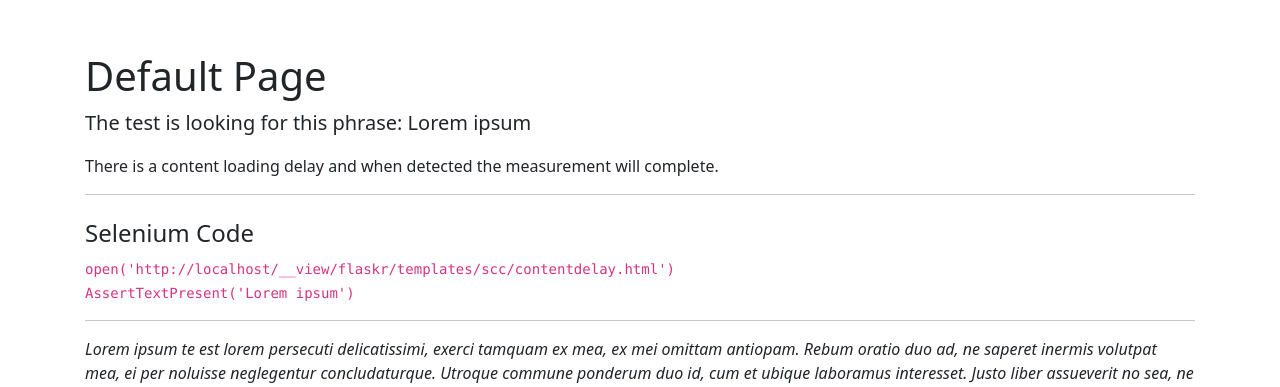
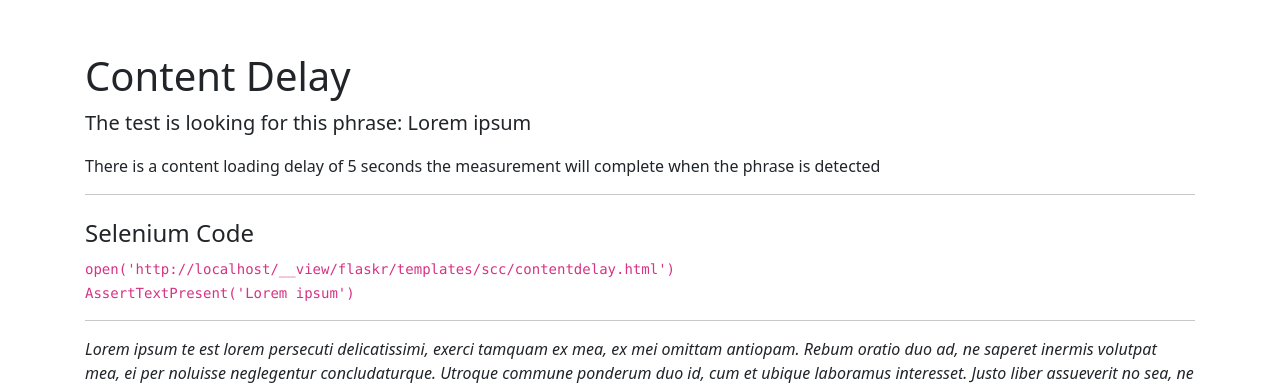
Before and after one commit to rcastley/SynCreator, a Flask app: template flaskr/templates/scc/contentdelay.html in a window 1280 px wide. Shown: the part 56-443 px from the top of the page. Run offline with Flask 2, Linux system fonts and the light colour scheme; the template is opened without the code that fills it, so the values that code supplies are empty; some libraries are stand-ins or nearby versions.

Commit message:
Typo fixes

```diff
--- a/flaskr/templates/scc/contentdelay.html
+++ b/flaskr/templates/scc/contentdelay.html
@@ -1,9 +1,9 @@
 {% extends 'site.html' %}
 
 {% block content %}
-<h1 class="mt-5">Default Page</h1>
+<h1 class="mt-5">Content Delay</h1>
 <p class="lead">The test is looking for this phrase: <b>Lorem ipsum</b></p>
-<p>There is a content loading delay and when detected the measurement will complete.</p>
+<p>There is a content loading delay of 5 seconds the measurement will complete when the phrase is detected</p>
 <hr>
 <h4 class="mt-4">Selenium Code</h4>
 <code class="small">open('{{ request.url }}')<br/>
```
